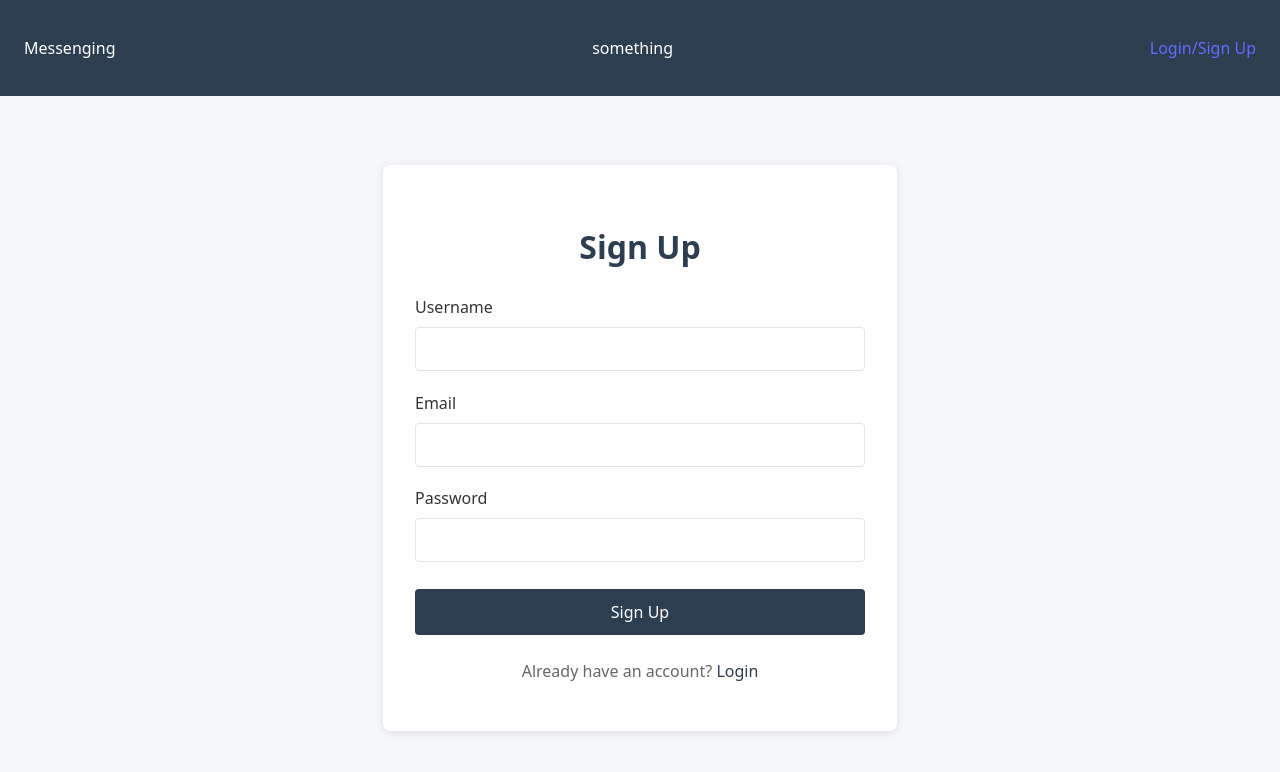
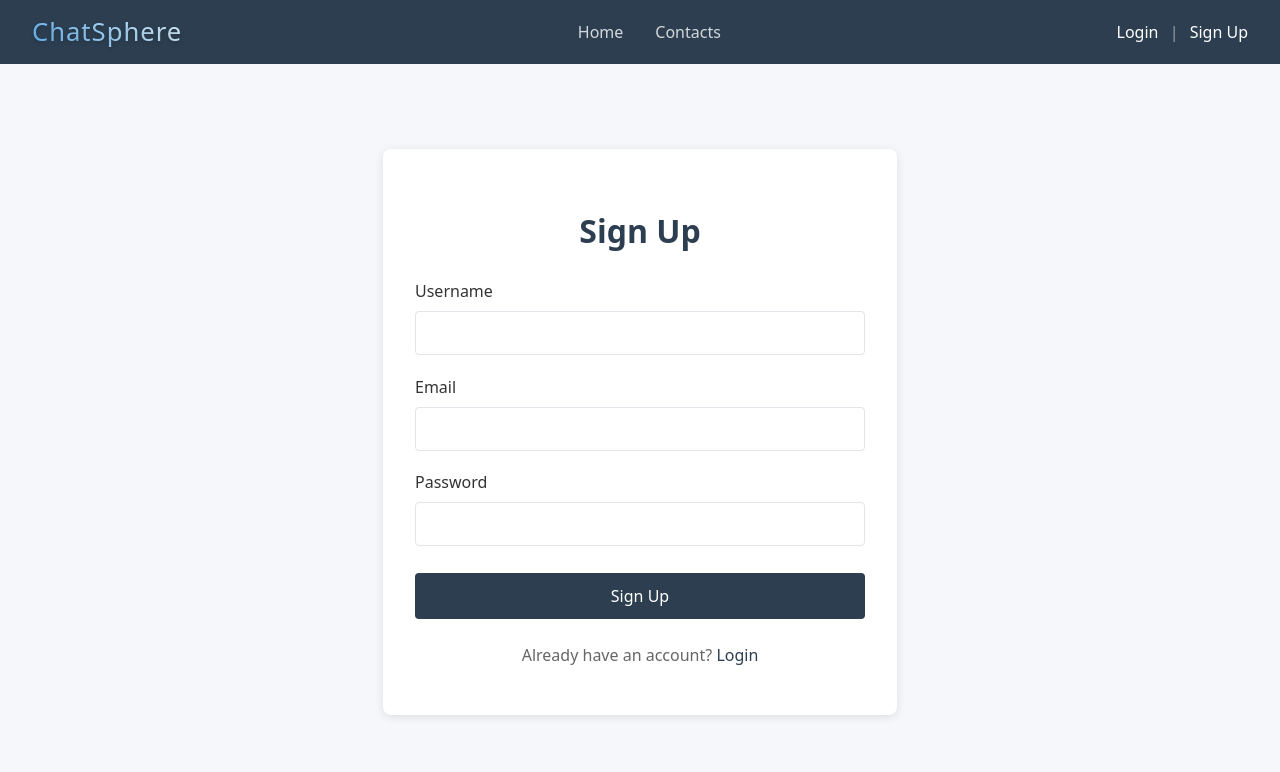
Before and after one commit to BDS-001/Messaging-App, a React (Vite) app in the folder frontend-messaging/: page /signup in a window 1280 px wide. Shown: the top 772 px of the page. Built offline with nearby package versions, Linux system fonts and the light colour scheme.

Commit message:
update: header includes logout functionality with links to home and contacts

```diff
--- a/frontend-messaging/src/components/Header/Header.jsx
+++ b/frontend-messaging/src/components/Header/Header.jsx
@@ -1,20 +1,51 @@
 import styles from './Header.module.css';
 import { useAuth } from '../../context/AuthContext';
-import { Link } from 'react-router-dom';
+import { Link, NavLink } from 'react-router-dom';
 
 const Header = () => {
-  const {isAuth} = useAuth()
+  const { isAuth, user, logout } = useAuth();
+
   return (
     <header className={styles.header}>
-      <div className={styles.navbarLogo}>Messenging</div>
-      <div className={styles.navbarMenu}>something</div>
-      <div className={styles.navbarUser}>
-      {isAuth ?
-        <div className="authenticated-user">user</div> :
-        <div className="user-verification">
-          <Link to='/login'>Login/Sign Up</Link>
-        </div>
-      }
+      <div className={styles.logo}>
+        <Link to="/">ChatSphere</Link>
+      </div>
+
+      <nav className={styles.navigation}>
+        <NavLink
+          to="/"
+          className={({ isActive }) =>
+            isActive ? styles.activeNavLink : styles.navLink
+          }
+        >
+          Home
+        </NavLink>
+
+        <NavLink
+          to="/contacts"
+          className={({ isActive }) =>
+            isActive ? styles.activeNavLink : styles.navLink
+          }
+        >
+          Contacts
+        </NavLink>
+      </nav>
+
+      <div className={styles.userSection}>
+        {isAuth ? (
+          <div className={styles.userInfo}>
+            <span className={styles.username}>{user.username}</span>
+            <button className={styles.logoutButton} onClick={logout}>
+              Logout
+            </button>
+          </div>
+        ) : (
+          <div className={styles.authLinks}>
+            <Link to="/login" className={styles.authLink}>Login</Link>
+            <span className={styles.divider}>|</span>
+            <Link to="/signup" className={styles.authLink}>Sign Up</Link>
+          </div>
+        )}
       </div>
     </header>
   );
--- a/frontend-messaging/src/components/Header/Header.module.css
+++ b/frontend-messaging/src/components/Header/Header.module.css
@@ -2,8 +2,134 @@
     display: flex;
     justify-content: space-between;
     align-items: center;
-    padding: 1.5rem;
+    padding: 0 2rem;
     background-color: var(--navbar-main);
-    height: 3rem;
+    height: 4rem;
     color: white;
-}
+    box-shadow: 0 2px 8px rgba(0, 0, 0, 0.15);
+  }
+
+  .logo {
+    font-size: 1.6rem;
+    font-weight: 700;
+    letter-spacing: 1px;
+  }
+
+  .logo a {
+    color: white;
+    text-decoration: none;
+    background: linear-gradient(45deg, #64b5f6, #e1f5fe);
+    background-clip: text;
+    -webkit-background-clip: text;
+    color: transparent;
+    text-shadow: 0px 2px 4px rgba(0, 0, 0, 0.2);
+    transition: all 0.3s ease;
+  }
+
+  .logo a:hover {
+    transform: scale(1.05);
+    text-shadow: 0px 3px 6px rgba(0, 0, 0, 0.3);
+  }
+
+  .navigation {
+    display: flex;
+    gap: 2rem;
+  }
+
+  .navLink {
+    color: rgba(255, 255, 255, 0.8);
+    text-decoration: none;
+    font-weight: 500;
+    padding: 0.5rem 0;
+    position: relative;
+    transition: color 0.2s ease;
+  }
+
+  .navLink:hover {
+    color: white;
+  }
+
+  .navLink::after {
+    content: '';
+    position: absolute;
+    width: 0;
+    height: 2px;
+    bottom: 0;
+    left: 0;
+    background-color: white;
+    transition: width 0.3s ease;
+  }
+
+  .navLink:hover::after {
+    width: 100%;
+  }
+
+  .activeNavLink {
+    color: white;
+    text-decoration: none;
+    font-weight: 600;
+    padding: 0.5rem 0;
+    position: relative;
+  }
+
+  .activeNavLink::after {
+    content: '';
+    position: absolute;
+    width: 100%;
+    height: 2px;
+    bottom: 0;
+    left: 0;
+    background-color: white;
+  }
+
+  .userSection {
+    display: flex;
+    align-items: center;
+  }
+
+  .userInfo {
+    display: flex;
+    align-items: center;
+    gap: 1rem;
+  }
+
+  .username {
+    font-weight: 500;
+  }
+
+  .logoutButton {
+    background-color: rgba(255, 255, 255, 0.15);
+    color: white;
+    border: none;
+    border-radius: 4px;
+    padding: 0.4rem 0.8rem;
+    font-size: 0.9rem;
+    cursor: pointer;
+    transition: background-color 0.2s;
+  }
+
+  .logoutButton:hover {
+    background-color: rgba(255, 255, 255, 0.25);
+  }
+
+  .authLinks {
+    display: flex;
+    align-items: center;
+    gap: 0.5rem;
+  }
+
+  .authLink {
+    color: white;
+    text-decoration: none;
+    font-weight: 500;
+    transition: opacity 0.2s;
+  }
+
+  .authLink:hover {
+    opacity: 0.8;
+  }
+
+  .divider {
+    color: rgba(255, 255, 255, 0.5);
+    margin: 0 0.2rem;
+  }
```
